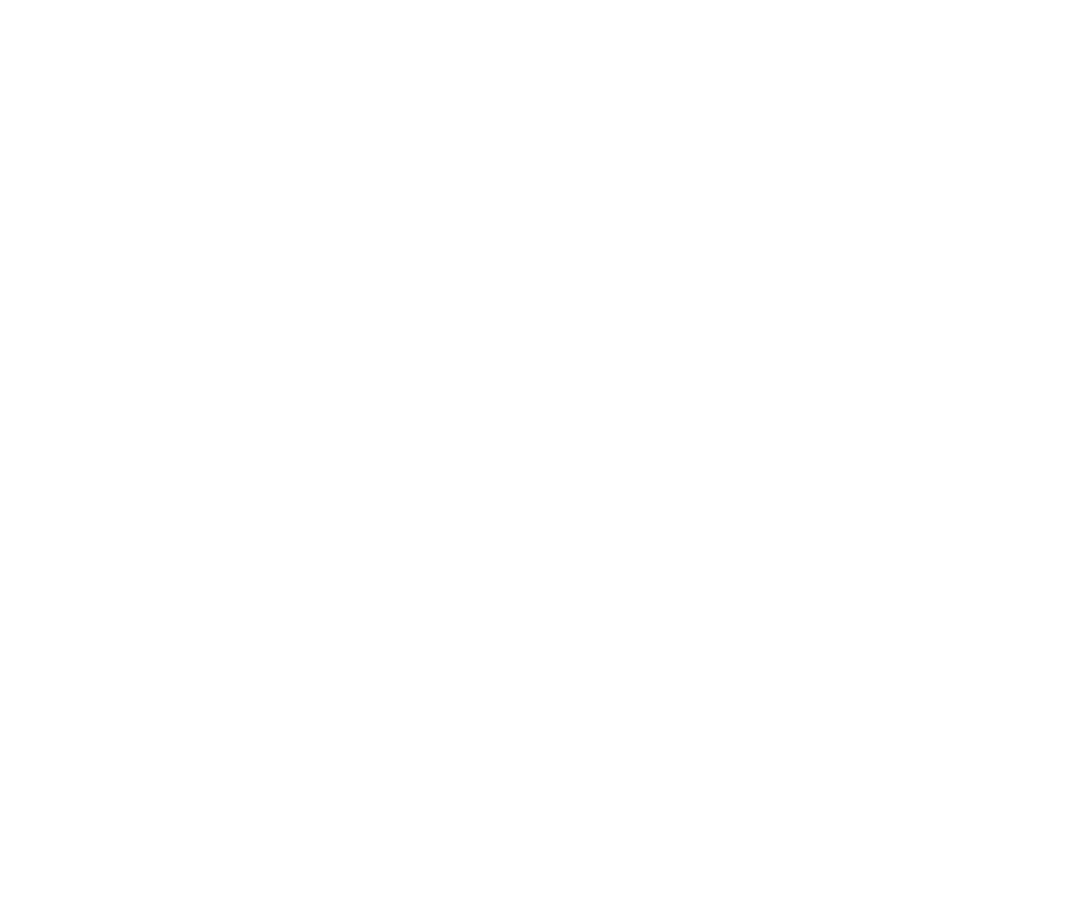
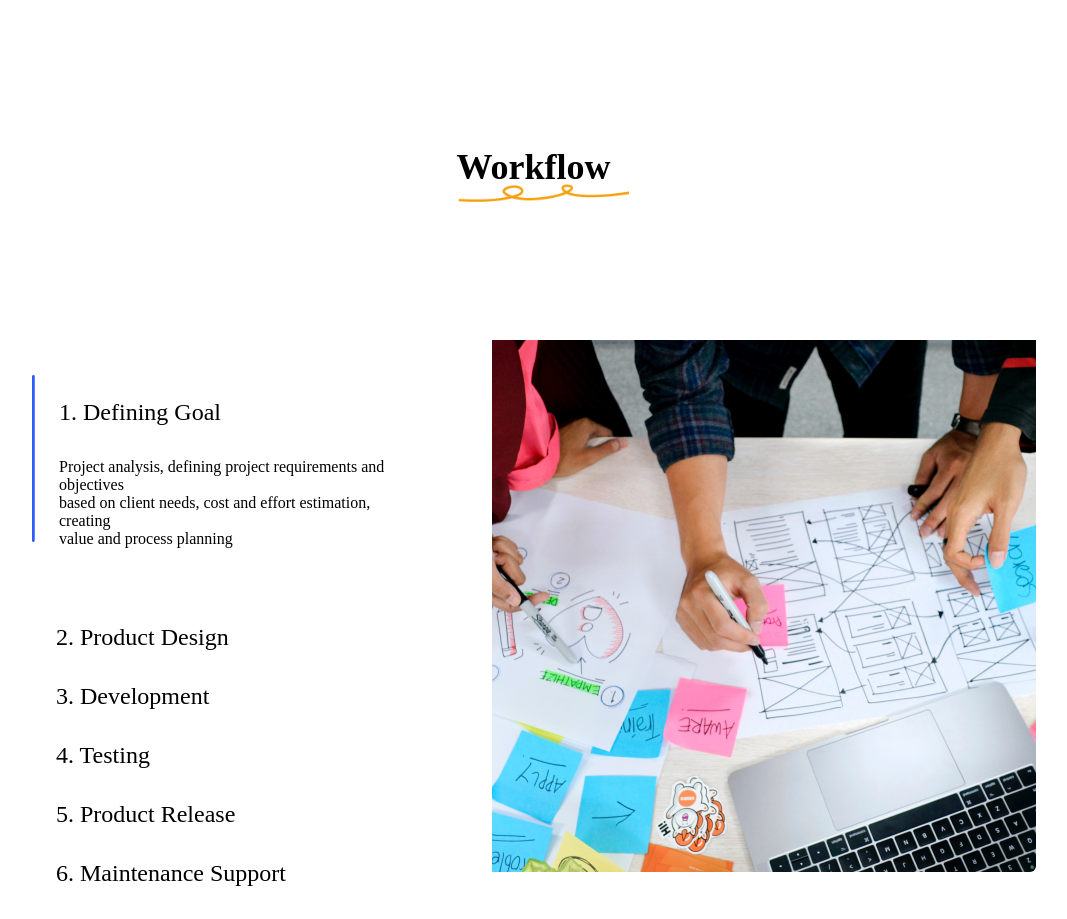
Before and after one commit to IshtiaqHasan/softcent-task, a React (Create React App) app: page / in a window 1280 px wide. Shown: the part 7660-8579 px from the top of the page, without its empty margins (124-1191 px from the left). Before the commit the page ends 7632 px from the top, so only its background shows below. Built offline with nearby package versions, Linux system fonts and the light colour scheme.

Commit message:
workflow section added

```diff
--- a/src/components/Home/Home/Home.js
+++ b/src/components/Home/Home/Home.js
@@ -7,6 +7,7 @@
 import Packages from '../Packages/Packages';
 import Portfolio from '../Portfolio/Portfolio';
 import Products from '../Products/Products';
+import Workflow from '../Workflow/Workflow';
 import Works from '../Works/Works';
 import './Home.css';
 
@@ -22,6 +23,7 @@
             <Portfolio></Portfolio>
             <DevTech></DevTech>
             <DesignTech></DesignTech>
+            <Workflow></Workflow>
         </div>
     );
 };
--- /dev/null
+++ b/src/components/Home/Workflow/Workflow.css
@@ -0,0 +1,69 @@
+.workflow-section {
+    padding-left: 155px;
+    padding-right: 120px;
+
+}
+
+.workflow-heading h1 {
+    font-family: Overlock;
+    font-style: normal;
+    font-weight: 700;
+    font-size: 36px;
+    padding-top: 150px;
+    text-align: center;
+}
+
+.workflow-underline {
+    background-image: url(../../../images/underline.png);
+    background-size: 200px;
+    background-repeat: no-repeat;
+    background-position-y: 55px;
+    background-position-x: 20px;
+    padding: 18px;
+}
+
+.workflow-topics {
+    padding-top: 127px;
+}
+
+.prod-design h4 {
+    padding-left: 25px;
+    font-family: 'Overlock';
+    font-style: normal;
+    font-weight: 400;
+    font-size: 24px;
+}
+
+.border h4 {
+    font-family: 'Overlock';
+    font-style: normal;
+    font-weight: 400;
+    font-size: 24px;
+}
+
+.border p {
+    font-family: 'Nunito';
+    font-style: normal;
+    font-weight: 400;
+    font-size: 16px;
+}
+
+.border {
+    background-image: url(../../../images/Rectangle23.png);
+    background-repeat: no-repeat;
+    background-position-y: 35px;
+    background-position-x: 1px;
+    padding: 28px;
+
+}
+
+.workflow-image img {
+    padding-top: 85px;
+    padding-left: 50px;
+    border-radius: 6px;
+}
+
+.workflow {
+    display: flex;
+    align-items: center;
+}
--- /dev/null
+++ b/src/components/Home/Workflow/Workflow.js
@@ -0,0 +1,36 @@
+import React from 'react';
+import './Workflow.css';
+import avatar from '../../../images/avatar.png'
+
+const Workflow = () => {
+    return (
+        <div className='workflow-section'>
+            <div className='workflow-heading'>
+                <h1><span className='workflow-underline'>Workflow</span></h1>
+            </div>
+            <div className='workflow'>
+                <div className='workflow-topics'>
+                    <div className='workflow-sub'>
+                        <div className='border'>
+                            <h4>1. Defining Goal</h4>
+                            <p>Project analysis, defining project requirements and objectives <br />based on client needs, cost and effort estimation, creating <br /> value and process planning</p>
+                        </div>
+                        <div className='prod-design'>
+                            <h4>2. Product Design</h4>
+                            <h4>3. Development</h4>
+                            <h4>4. Testing </h4>
+                            <h4>5. Product Release</h4>
+                            <h4>6. Maintenance Support</h4>
+                        </div>
+                    </div>
+                </div>
+                <div className='workflow-image'>
+                    <img src={avatar} alt="" />
+                </div>
+            </div>
+
+        </div>
+    );
+};
+
+export default Workflow;
```
Also changed, not shown: src/images/Rectangle23.png (added), src/images/avatar.png (added).
